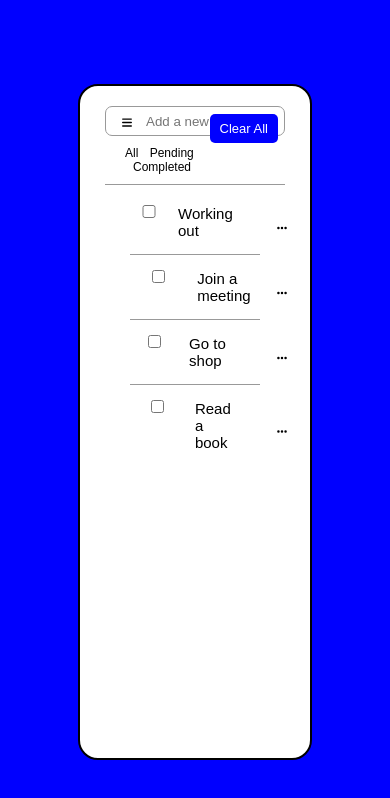
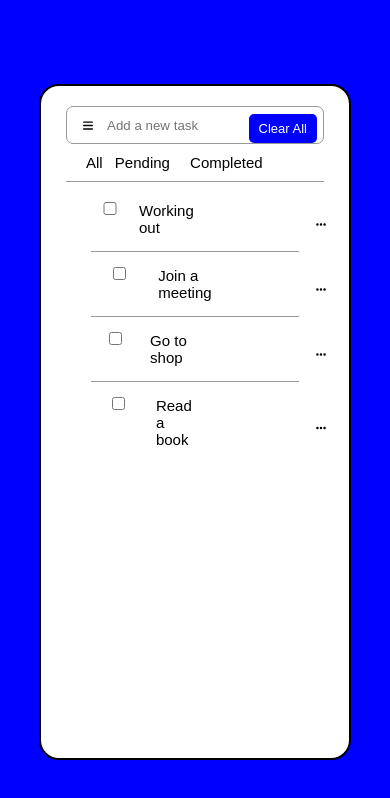
Before and after one commit to Dev-Peace01/to-do, a plain HTML site: page index.html in a window 390 px wide. Drawn offline with Linux system fonts and the light colour scheme.

Commit message:
Update style.css

```diff
--- a/style.css
+++ b/style.css
@@ -183,10 +183,9 @@ justify-content: flex-start;
 
 @media (max-width: 765px) {
     .wrapper{
-        width: 60%;
+        width: 80%;
         border-radius: 20px;
         border: 2px solid #000;
-        font-size: 12px;
     }
 
 
```
